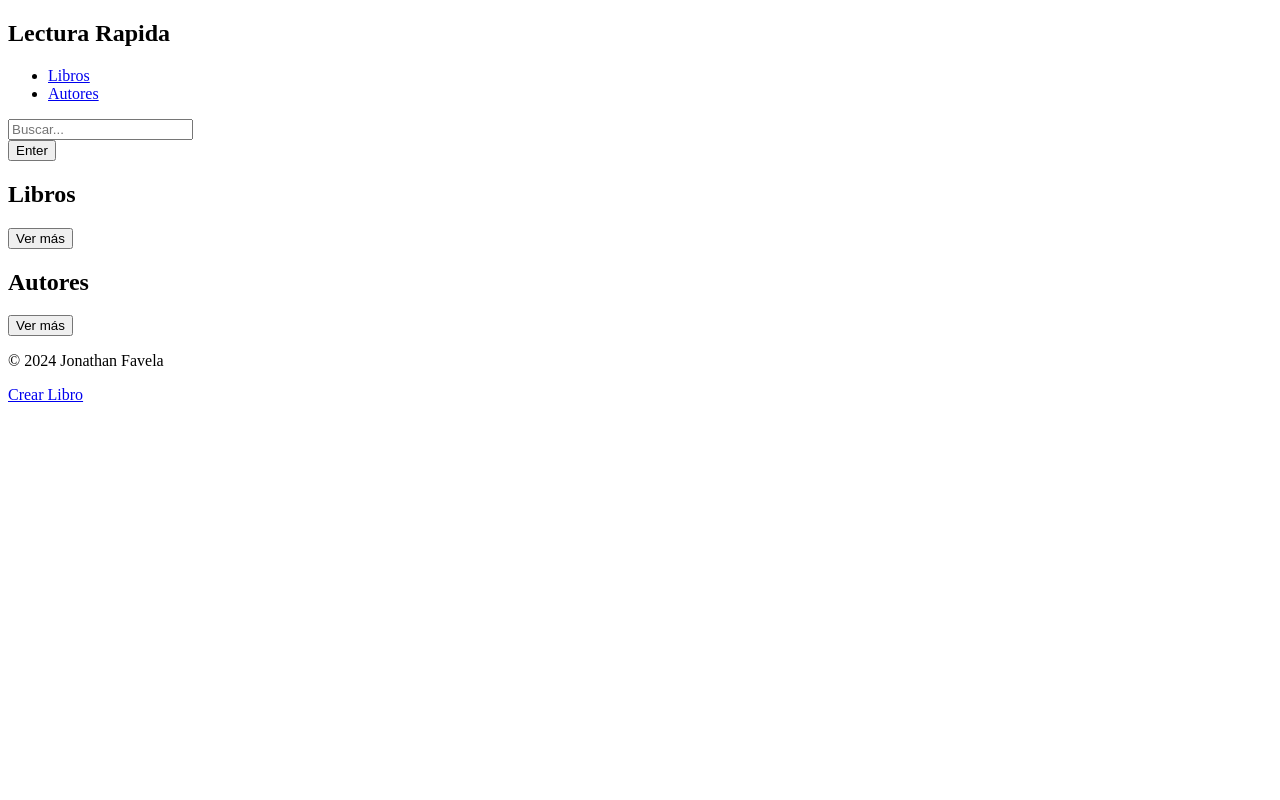
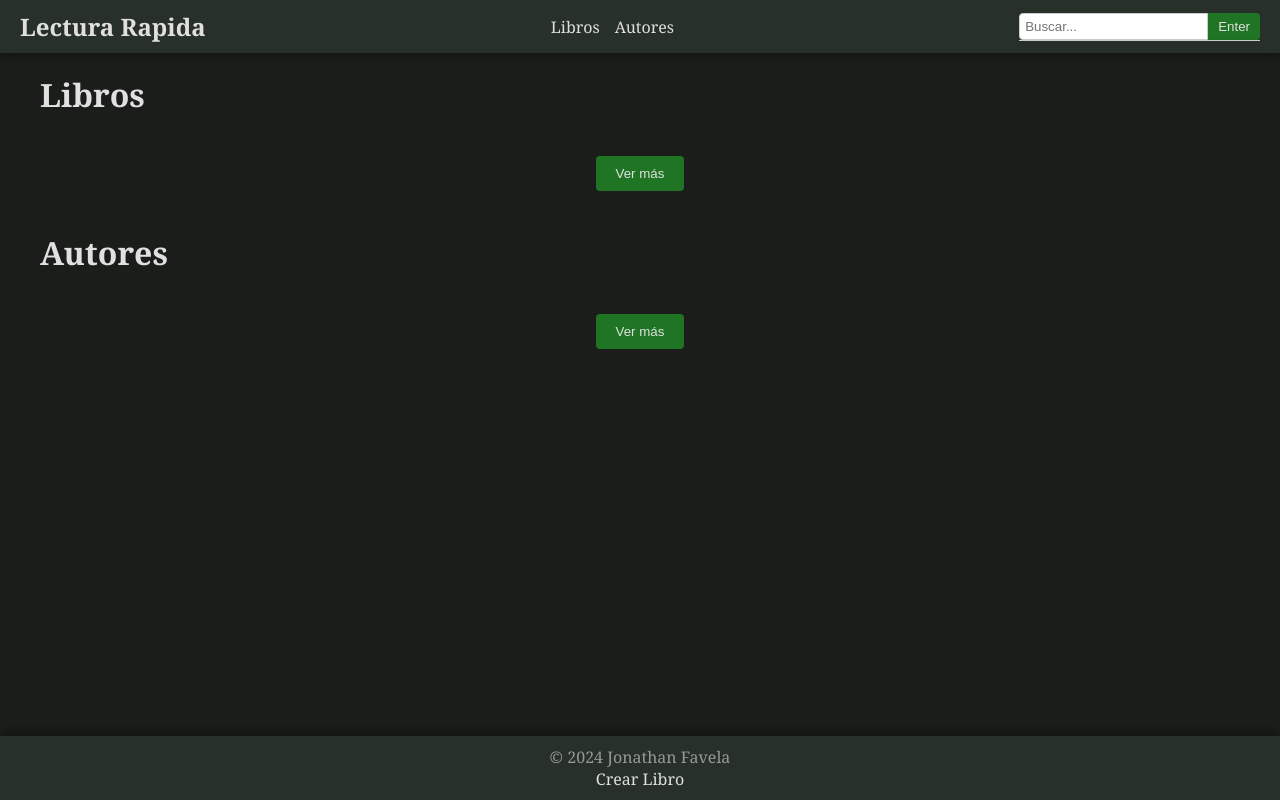
Before and after one commit to Jonfavr/Lectura-Rapida, a plain HTML site: page index.html in a window 1280 px wide. Drawn offline with nearby package versions, Linux system fonts and the light colour scheme.

Commit message:
Carpetas y estilo css

```diff
--- /dev/null
+++ b/assets/css/main_style.css
@@ -0,0 +1,253 @@
+:root {
+    --background-color: #1b1d1b;
+    --soft-white: #ccc;
+    --text-color: #e0e0e0;
+    --text-dim: #999;
+    --accent-color: #1f7523;
+    --header-bg-color: #28302a;
+    --button-hover: #034118;
+}
+
+* {
+    margin: 0;
+    padding: 0;
+    box-sizing: border-box;
+}
+
+body {
+    font-family: 'Georgia','Segoe UI', Tahoma, Geneva, Verdana, sans-serif;
+    background-color: var(--background-color);
+    color: var(--text-color);
+    display: flex;
+    flex-direction: column;
+    min-height: 100vh;
+}
+
+header {
+    background-color: var(--header-bg-color);
+    padding: 10px 20px;
+    position: sticky;
+    top: 0;
+    box-shadow: 0 4px 8px rgba(0, 0, 0, 0.3);
+}
+
+nav {
+    display: flex;
+    align-items: center;
+    justify-content: space-between;
+}
+
+nav h1 {
+    font-size: 1.5rem;
+}
+
+nav ul {
+    list-style: none;
+    display: flex;
+    gap: 15px;
+}
+
+nav ul li a {
+    color: var(--text-color);
+    text-decoration: none;
+    transition: color 0.3s;
+}
+
+nav ul li a.selected {
+    color: var(--accent-color);
+    font-weight: bold;
+}
+
+nav ul li a:hover {
+    color: var(--accent-color);
+}
+
+.search-bar {
+    display: flex;
+    align-items: center;
+    position: relative;
+}
+
+.search-bar input {
+    padding: 5px;
+    border: 1px solid var(--soft-white);
+    border-radius: 4px 0 0 4px;
+    outline: none;
+}
+
+.search-bar button {
+    padding: 6px 10px;
+    border: none;
+    background-color: var(--accent-color);
+    color: var(--text-color);
+    border-radius: 0 4px 4px 0;
+    cursor: pointer;
+    transition: background-color 0.3s;
+}
+
+.search-bar button:hover {
+    background-color: var(--button-hover);
+}
+
+.search-suggestions {
+    position: absolute;
+    top: 100%;
+    left: 0;
+    width: 100%;
+    background-color: var(--background-color);
+    border: 1px solid var(--soft-white);
+    border-top: none;
+    max-height: 200px;
+    overflow-y: auto;
+    z-index: 10;
+    box-shadow: 0 4px 8px rgba(0, 0, 0, 0.3);
+}
+
+.suggestion-item {
+    padding: 10px;
+    color: var(--text-color);
+    cursor: pointer;
+    transition: background-color 0.3s;
+}
+
+.suggestion-item:hover {
+    background-color: var(--button-hover);
+}
+
+main {
+    flex: 1;
+    padding: 20px;
+}
+
+h2 {
+    font-size: 2rem;
+}
+
+.books-section, .authors-section {
+    max-width: 1200px;
+    margin: 0 auto;
+    margin-bottom: 40px;
+}
+
+.books-section h2, .authors-section h2 {
+    margin-bottom: 20px;
+}
+
+.books, .authors {
+    display: flex;
+    flex-wrap: wrap;
+    gap: 20px;
+    margin-top: 20px;
+}
+
+.book, .author {
+    padding: 15px;
+    border-radius: 8px;
+    width: calc(33.333% - 20px);
+    display: flex;
+    flex-direction: column;
+    text-align: flex-start;
+}
+
+.book:hover, .author:hover {
+    color: var(--accent-color);
+}
+
+.book img, .author img {
+    width: 100%;
+    border-radius: 2%;
+    aspect-ratio: 3 / 4;
+    display: flex;
+    justify-content: center;
+    align-items: center;
+    font-size: 1.5rem;
+}
+
+.author img:hover, .book img:hover {
+    box-shadow: 0px 0px 50px 5px var(--button-hover);
+    opacity: 100%;
+}
+
+.book h3 {
+    margin-top: 10px;
+    font-size: 1.2rem;
+    margin-bottom: 5px;
+    font-weight: bold;
+}
+
+.book p {
+    font-size: 1rem;
+    color: var(--text-dim);
+}
+
+.authors-section {
+    margin-top: 20px;
+}
+
+.author img {
+    width: 100%;
+    max-width: 150px;
+    border-radius: 2%;
+}
+
+.author h3 {
+    font-size: 1rem;
+    margin-top: 10px;
+    margin-bottom: 5px;
+    font-weight: bold;
+}
+
+.author p {
+    font-size: 0.9rem;
+    color: var(--text-dim);
+}
+
+.more-button {
+    display: block;
+    margin: 20px auto 0;
+    padding: 10px 20px;
+    background-color: var(--accent-color);
+    color: var(--text-color);
+    border: none;
+    border-radius: 4px;
+    cursor: pointer;
+    transition: background-color 0.3s;
+}
+
+.more-button:hover {
+    background-color: var(--button-hover);
+}
+
+footer {
+    background-color: var(--header-bg-color);
+    text-align: center;
+    padding: 10px 0;
+    color: var(--text-dim);
+    position: fixed;
+    width: 100%;
+    bottom: 0;
+    box-shadow: 0 -4px 8px rgba(0, 0, 0, 0.3);
+}
+
+a {
+    color: var(--text-color);
+    text-decoration: none;
+    transition: color 0.2s ease;
+}
+
+a:hover {
+    color: var(--accent-color);
+    text-decoration: none;
+}
+
+@media (max-width: 768px) {
+    .book, .author {
+        width: calc(50% - 20px);
+    }
+}
+
+@media (max-width: 480px) {
+    .book, .author {
+        width: 100%;
+    }
+}
--- a/index.html
+++ b/index.html
@@ -4,9 +4,9 @@
     <meta charset="UTF-8">
     <meta name="viewport" content="width=device-width, initial-scale=1.0">
     <title>Lectura Rápida</title>
-    <link rel="stylesheet" href="assets/css/main2_style.css">
+    <link rel="stylesheet" href="assets/css/main_style.css">
     <script src="https://cdnjs.cloudflare.com/ajax/libs/PapaParse/5.3.0/papaparse.min.js"></script>
-    <script defer src="assets/js/index2_script.js"></script>
+    <script defer src="assets/js/index_script.js"></script>
 </head>
 <body>
     <header>
```
